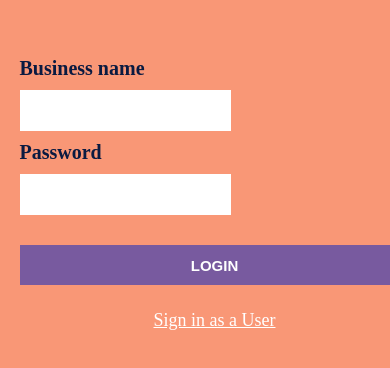
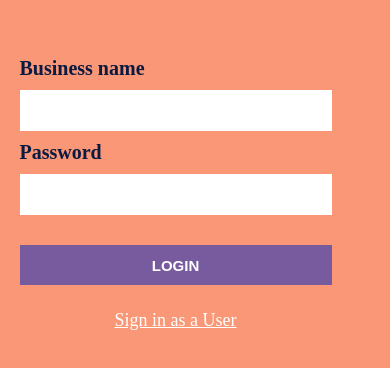
Before and after one commit to mithurssan/connectify_front_end, a React (Vite) app: page /login/business in a window 390 px wide. Shown: the part 228-596 px from the top of the page. Built offline with nearby package versions, Linux system fonts and the light colour scheme.

Commit message:
finish testing for navbar

```diff
--- a/src/components/NavBar/index.jsx
+++ b/src/components/NavBar/index.jsx
@@ -30,11 +30,14 @@ function Navbar() {
           <h1 className='connectify'>Connectify</h1>
 
           <Link to='#' className='menu-bars'>
-            <FaIcons.FaBars onClick={showSidebar} />
+            <FaIcons.FaBars onClick={showSidebar} role='menu' />
           </Link>
         </div>
-        <nav className={sidebar ? 'nav-menu active' : 'nav-menu'}>
-          <ul className='nav-menu-items' onClick={showSidebar}>
+        <nav
+          className={sidebar ? 'nav-menu active' : 'nav-menu'}
+          role='sidebar'
+        >
+          <ul className='nav-menu-items' onClick={showSidebar} role='nav'>
             <li className='navbar-toggle'>
               <Link to='#' className='menu-bars'>
                 <AiIcons.AiOutlineClose />
--- a/src/pages/LoginBusiness/style.css
+++ b/src/pages/LoginBusiness/style.css
@@ -6,7 +6,7 @@
 
 .buisness-text {
   width: 100%;
-  max-width: 500px; /* Set the maximum width of the input box */
+  max-width: 483px; /* Set the maximum width of the input box */
   height: 25px;
   padding: 8px; /* Adjust the desired padding */
   background-color: white;
@@ -45,6 +45,8 @@
   font-size: 15px;
   font-weight: 900;
   cursor: pointer;
+  width: 100%;
+  max-width: 500px;
 }
 
 .login-register-button:hover {
@@ -71,11 +73,10 @@
 
 @media (max-width: 600px) {
   /* Apply the styles when the viewport width is 600px or less */
-  .buisness-container {
-    width: 100%; /* Adjust the desired container width for smaller screens */
+  .login-register-button {
+    width: auto; /* Reset the button width to its original value */
   }
-
   .buisness-text {
-    max-width: 50%; /* Reset the maximum width of the input box */
+    width: auto;
   }
 }
```
Also changed, not shown: 1 other file (tests, documents, lock files or other folders).
